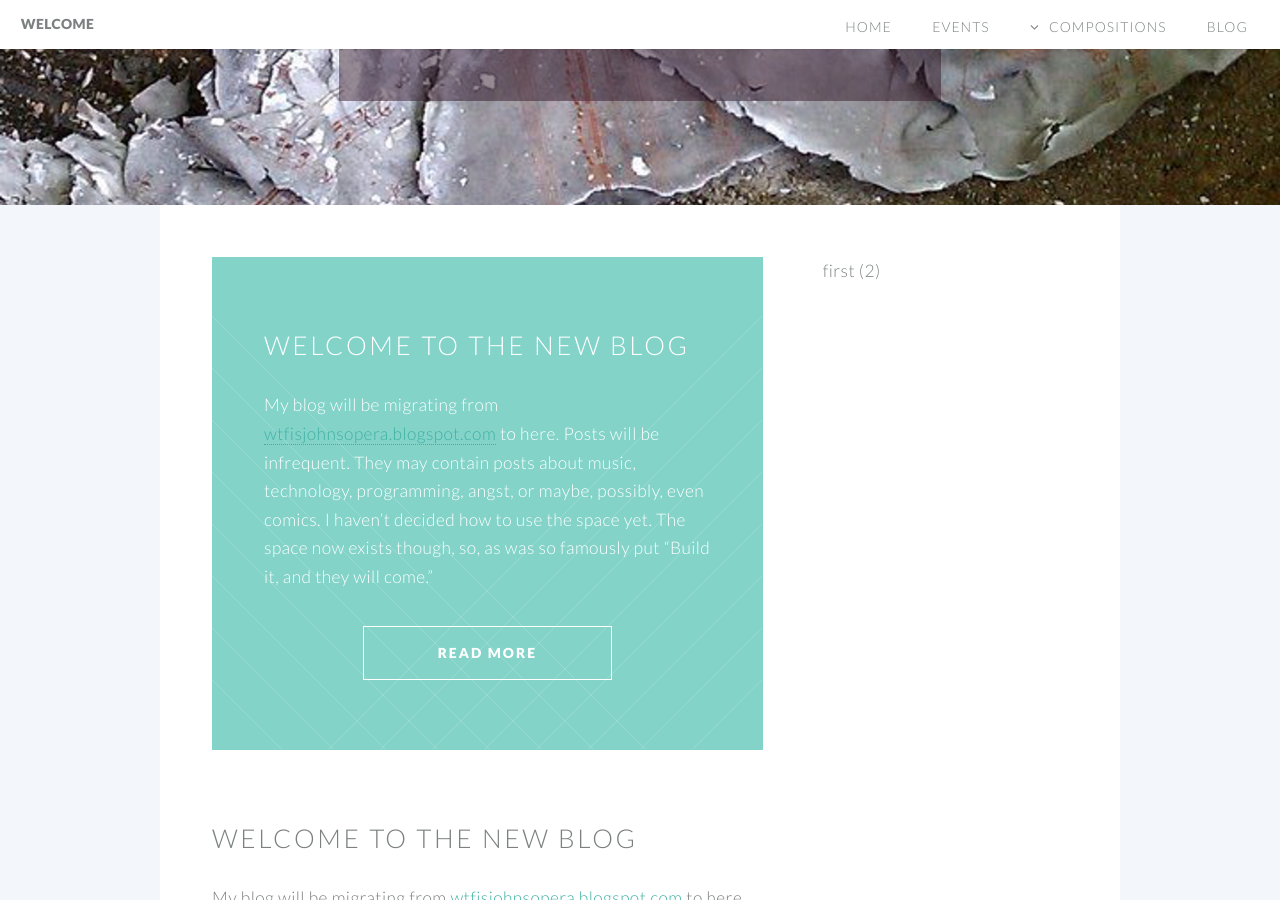
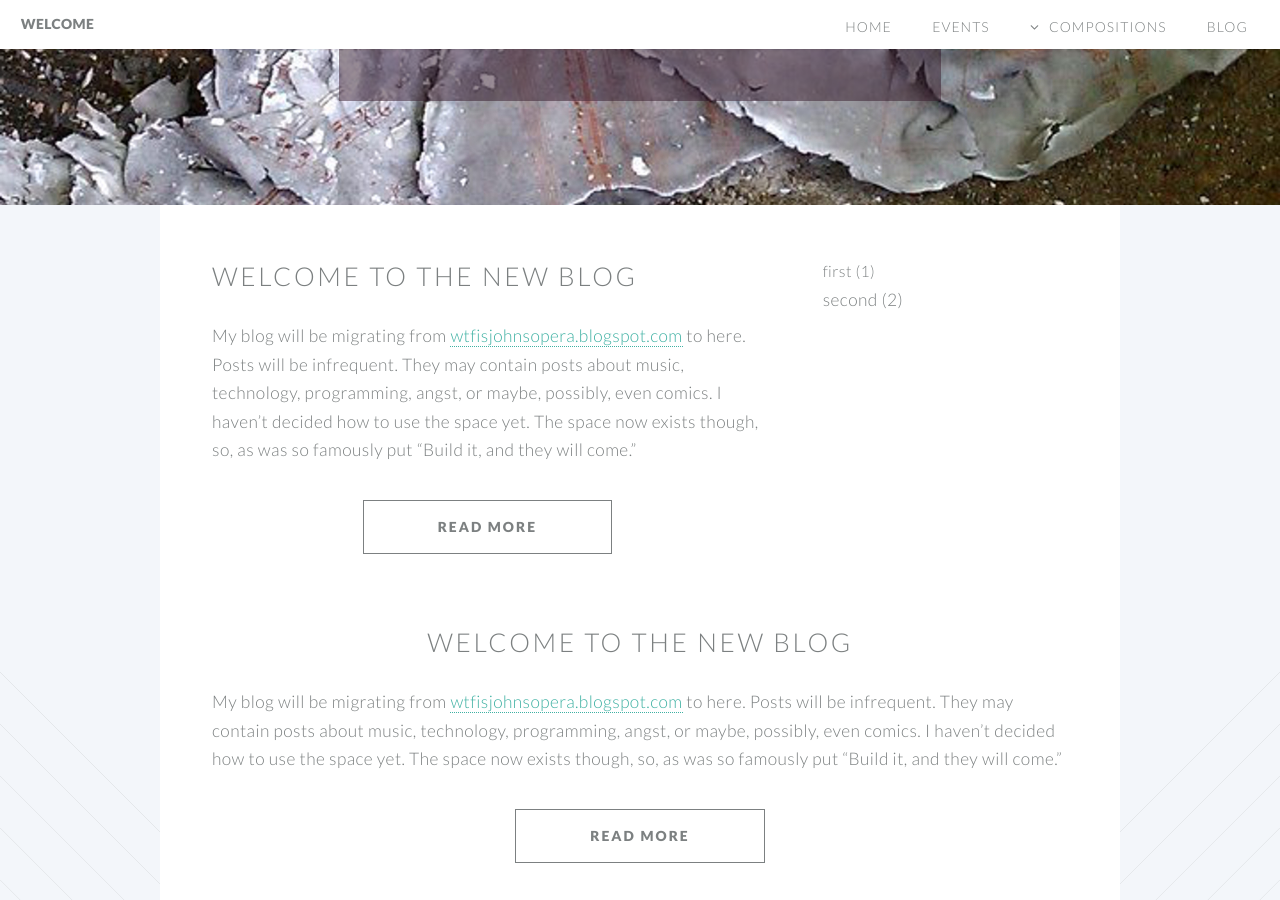
Before and after one commit to j5awry/j5awry.github.io, a Jekyll site: the page built from blog.html, in a window 1280 px wide and 900 px high, scrolled down 314 px. Built offline with Jekyll 4.4.1, drawn with Linux system fonts in a browser that asks for light colours.

Commit message:
issue 6 makes any posts not tagged first to be a separate div going across the entire screen.

```diff
--- a/_posts/2016-09-09-first-post.markdown
+++ b/_posts/2016-09-09-first-post.markdown
@@ -5,6 +5,7 @@
 permalink: /first-post.html
 tags:
   - first
+  - second
 ---
 
 My blog will be migrating from [wtfisjohnsopera.blogspot.com](http://wtfisjohnsopera.blogspot.com) to here. Posts will be infrequent. They may contain posts about music, technology, programming, angst, or maybe, possibly, even comics. I haven't decided how to use the space yet. The space now exists though, so, as was so famously put "Build it, and they will come."
--- a/_posts/2016-10-11-another.markdown
+++ b/_posts/2016-10-11-another.markdown
@@ -4,7 +4,7 @@
 date:   2016-09-09
 permalink: /first-post.html
 tags:
-  - first
+  - second
 ---
 
 My blog will be migrating from [wtfisjohnsopera.blogspot.com](http://wtfisjohnsopera.blogspot.com) to here. Posts will be infrequent. They may contain posts about music, technology, programming, angst, or maybe, possibly, even comics. I haven't decided how to use the space yet. The space now exists though, so, as was so famously put "Build it, and they will come."
--- a/blog.html
+++ b/blog.html
@@ -48,6 +48,23 @@
                 </div>
             </div>
         </div>
+        <ul class="posts">
+          {% for post in site.posts %}
+            {% if post.tags contains "first" %}
+            <!-- nothing! -->
+            {% else %}
+            <li class="wrapper style1 ">
+              <h2 style="text-align: center"><a href="{{ post.url }}">{{ post.title }}</a></h2>
+                {{ post.excerpt }}
+                <section class="special">
+                    <ul class="buttons">
+                        <li><a href="{{ post.url }}" class="button">Read more</a></li>
+                    </ul></section>
+            </li>
+            {% endif %}
+          {% endfor %}
+        </ul>
+    </section>
 
-    </section>
+
 </article>
```
